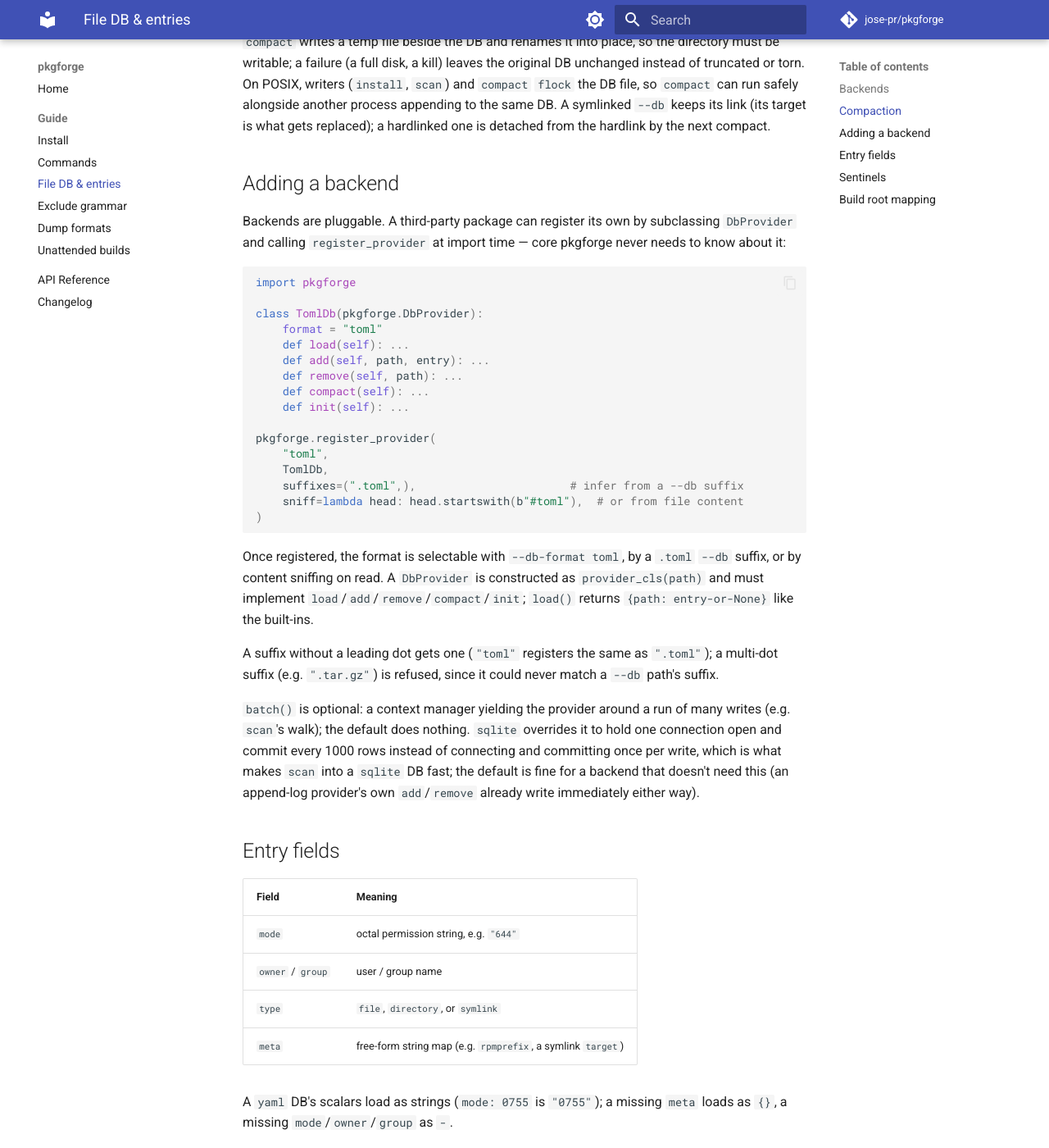
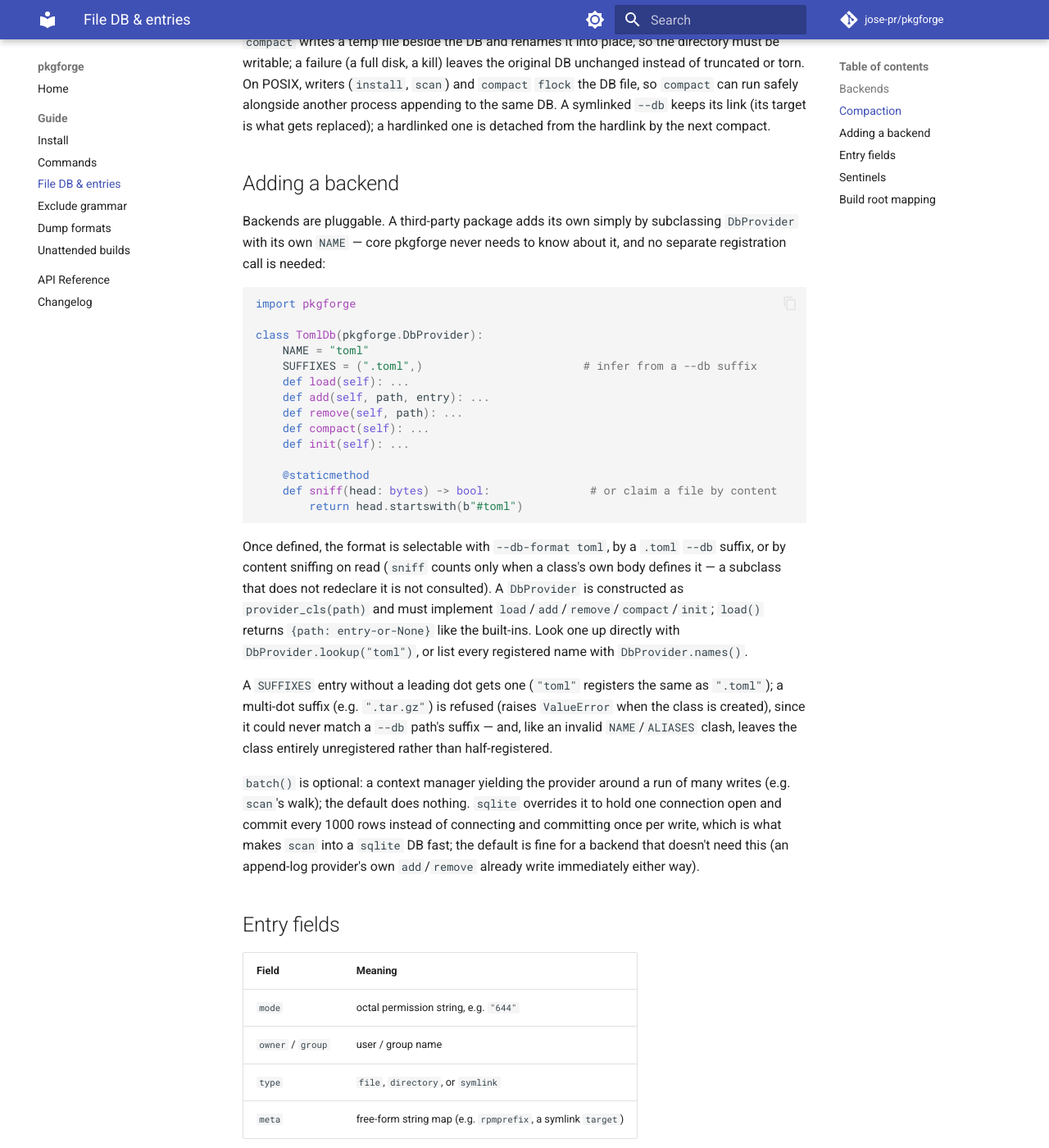
Before and after one commit to jose-pr/pkgforge, an MkDocs documentation site: the page built from docs/guide/file-db.md, in a window 1280 px wide and 1400 px high, scrolled down 1237 px. Shown: the whole window at 82% size. Built offline with MkDocs 1.6.1 and Material for MkDocs 9.7.7, drawn with Linux system fonts in a browser that asks for light colours; comment, search, counter and statistics services are not loaded.

Commit message:
docs: describe backend and format classes and the format aliases
Documents the DbProvider/DumpFormat subclass-registration mechanism (NAME/ALIASES/SUFFIXES/sniff, no separate registration call) in the shipped API header, the file-DB guide, the API reference, and the dump-formats table and README, and records the rpm/rpmspec/deb aliases and the removed register_provider()/dict-registry names with their replacements in the changelog.

````diff
--- a/docs/guide/file-db.md
+++ b/docs/guide/file-db.md
@@ -56,37 +56,41 @@ is detached from the hardlink by the next compact.
 
 ## Adding a backend
 
-Backends are pluggable. A third-party package can register its own by
-subclassing `DbProvider` and calling `register_provider` at import time — core
-pkgforge never needs to know about it:
+Backends are pluggable. A third-party package adds its own simply by
+subclassing `DbProvider` with its own `NAME` — core pkgforge never needs to
+know about it, and no separate registration call is needed:
 
 ```python
 import pkgforge
 
 class TomlDb(pkgforge.DbProvider):
-    format = "toml"
+    NAME = "toml"
+    SUFFIXES = (".toml",)                        # infer from a --db suffix
     def load(self): ...
     def add(self, path, entry): ...
     def remove(self, path): ...
     def compact(self): ...
     def init(self): ...
 
-pkgforge.register_provider(
-    "toml",
-    TomlDb,
-    suffixes=(".toml",),                       # infer from a --db suffix
-    sniff=lambda head: head.startswith(b"#toml"),  # or from file content
-)
+    @staticmethod
+    def sniff(head: bytes) -> bool:               # or claim a file by content
+        return head.startswith(b"#toml")
 ```
 
-Once registered, the format is selectable with `--db-format toml`, by a `.toml`
-`--db` suffix, or by content sniffing on read. A `DbProvider` is constructed as
-`provider_cls(path)` and must implement `load`/`add`/`remove`/`compact`/`init`;
-`load()` returns `{path: entry-or-None}` like the built-ins.
+Once defined, the format is selectable with `--db-format toml`, by a `.toml`
+`--db` suffix, or by content sniffing on read (`sniff` counts only when a
+class's own body defines it — a subclass that does not redeclare it is not
+consulted). A `DbProvider` is constructed as `provider_cls(path)` and must
+implement `load`/`add`/`remove`/`compact`/`init`; `load()` returns
+`{path: entry-or-None}` like the built-ins. Look one up directly with
+`DbProvider.lookup("toml")`, or list every registered name with
+`DbProvider.names()`.
 
-A suffix without a leading dot gets one (`"toml"` registers the same as
-`".toml"`); a multi-dot suffix (e.g. `".tar.gz"`) is refused, since it could
-never match a `--db` path's suffix.
+A `SUFFIXES` entry without a leading dot gets one (`"toml"` registers the same
+as `".toml"`); a multi-dot suffix (e.g. `".tar.gz"`) is refused (raises
+`ValueError` when the class is created), since it could never match a `--db`
+path's suffix — and, like an invalid `NAME`/`ALIASES` clash, leaves the class
+entirely unregistered rather than half-registered.
 
 `batch()` is optional: a context manager yielding the provider around a run
 of many writes (e.g. `scan`'s walk); the default does nothing. `sqlite`
````
Also changed, not shown: CHANGELOG.md (+34 -0 lines), README.md (+4 -4 lines), docs/api/reference.md (+12 -4 lines), docs/guide/commands.md (+3 -0 lines), docs/guide/formats.md (+4 -4 lines), src/pkgforge/AGENTS.md (+116 -77 lines).
